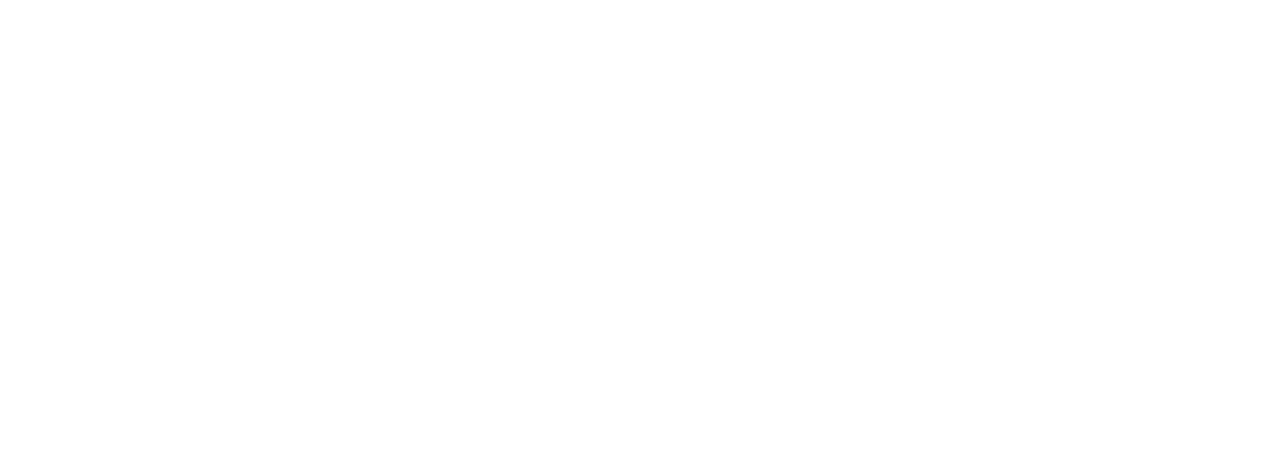
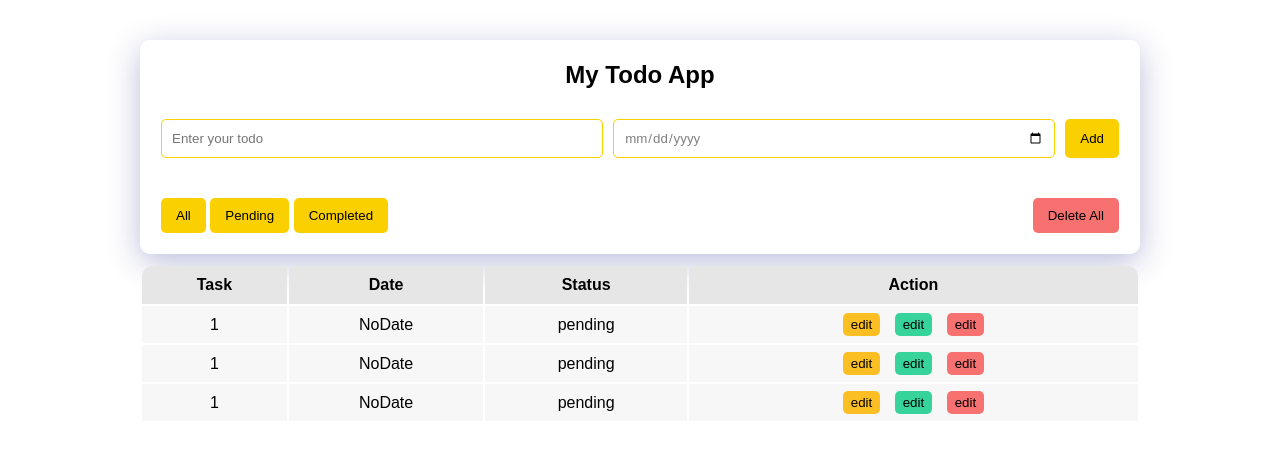
Before and after one commit to matador7495/Todo-App, a plain HTML site: page index.html in a window 1280 px wide. Drawn offline with Linux system fonts and the light colour scheme.

Commit message:
build html and css

```diff
--- a/css/style.css
+++ b/css/style.css
@@ -0,0 +1,105 @@
+* {
+  margin: 0;
+  padding: 0;
+  box-sizing: border-box;
+  text-decoration: none;
+  list-style-type: none;
+  font-family: Arial, Helvetica, sans-serif;
+}
+:root {
+  --color-primary: #fad000;
+  --color-background: #e6e6e6;
+  --color-task: #f7f7f7;
+  --color-sucess: #36d39a;
+  --color-warning: #fbbe23;
+  --color-error: #f87171;
+}
+#container {
+  max-width: 1000px;
+  margin: 0 auto;
+  /* padding: 0 20px; */
+}
+.app-todo {
+  width: 100%;
+  margin: 40px auto 10px;
+  padding: 20px;
+  display: flex;
+  flex-direction: column;
+  align-items: center;
+  box-shadow: 0px 8px 32px 0px rgba(31, 38, 135, 0.3);
+  border-radius: 10px;
+  border: 1px solid rgba(255, 255, 255, 0.18);
+}
+.app-todo h1 {
+  font-size: 1.5rem;
+  margin-bottom: 30px;
+}
+.inputs {
+  width: 100%;
+  display: flex;
+  justify-content: space-between;
+  margin-bottom: 40px;
+}
+.inputs input {
+  width: 100%;
+  margin-right: 10px;
+  border: var(--color-primary) 1px solid;
+  border-radius: 5px;
+  padding: 10px;
+  color: gray;
+}
+.inputs input:focus {
+  outline: none;
+  border-width: 2px;
+}
+button {
+  background-color: var(--color-primary);
+  cursor: pointer;
+  border: none;
+  padding: 10px 15px;
+  border-radius: 5px;
+}
+button:hover {
+  opacity: 0.8;
+}
+.buttons-filter {
+  width: 100%;
+  display: flex;
+  justify-content: space-between;
+}
+#delete-all-btn {
+  background-color: var(--color-error);
+}
+table {
+  width: 100%;
+}
+thead {
+  background-color: var(--color-background);
+}
+thead th {
+  padding: 10px;
+}
+thead th:first-child {
+  border-top-left-radius: 10px;
+}
+thead th:last-child {
+  border-top-right-radius: 10px;
+}
+tbody td {
+  background-color: var(--color-task);
+  padding: 5px 10px;
+  text-align: center;
+}
+tbody td button {
+  padding: 4px 8px;
+  margin: 2px 5px;
+}
+tbody td button:nth-child(1) {
+  background-color: var(--color-warning);
+}
+tbody td button:nth-child(2) {
+  background-color: var(--color-sucess);
+}
+tbody td button:nth-child(3) {
+  background-color: var(--color-error);
+}
--- a/index.html
+++ b/index.html
@@ -7,6 +7,68 @@
     <link rel="stylesheet" href="./css/style.css" />
   </head>
   <body>
+    <div id="container">
+      <div class="app-todo">
+        <h1>My Todo App</h1>
+        <div class="inputs">
+          <input type="text" id="name-todo" placeholder="Enter your todo" />
+          <input type="date" id="date-todo" />
+          <button id="add-todo">Add</button>
+        </div>
+        <div class="buttons-filter">
+          <div>
+            <button class="filter-todo" data-all="">All</button>
+            <button class="filter-todo" data-pending="">Pending</button>
+            <button class="filter-todo" data-completed="">Completed</button>
+          </div>
+          <button id="delete-all-btn">Delete All</button>
+        </div>
+      </div>
+      <div class="list-todo">
+        <table>
+          <thead>
+            <tr>
+              <th>Task</th>
+              <th>Date</th>
+              <th>Status</th>
+              <th>Action</th>
+            </tr>
+          </thead>
+          <tbody>
+            <tr>
+              <td>1</td>
+              <td>NoDate</td>
+              <td>pending</td>
+              <td>
+                <button>edit</button>
+                <button>edit</button>
+                <button>edit</button>
+              </td>
+            </tr>
+            <tr>
+              <td>1</td>
+              <td>NoDate</td>
+              <td>pending</td>
+              <td>
+                <button>edit</button>
+                <button>edit</button>
+                <button>edit</button>
+              </td>
+            </tr>
+            <tr>
+              <td>1</td>
+              <td>NoDate</td>
+              <td>pending</td>
+              <td>
+                <button>edit</button>
+                <button>edit</button>
+                <button>edit</button>
+              </td>
+            </tr>
+          </tbody>
+        </table>
+      </div>
+    </div>
     <script src="./js/app.js"></script>
   </body>
 </html>
```
